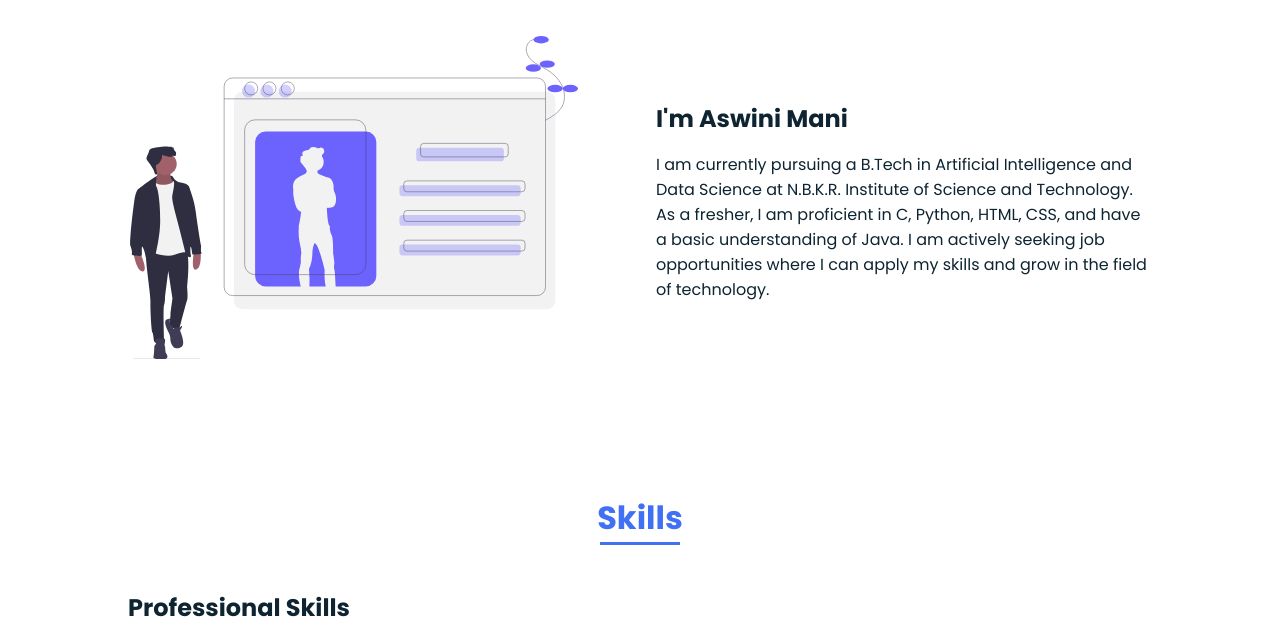
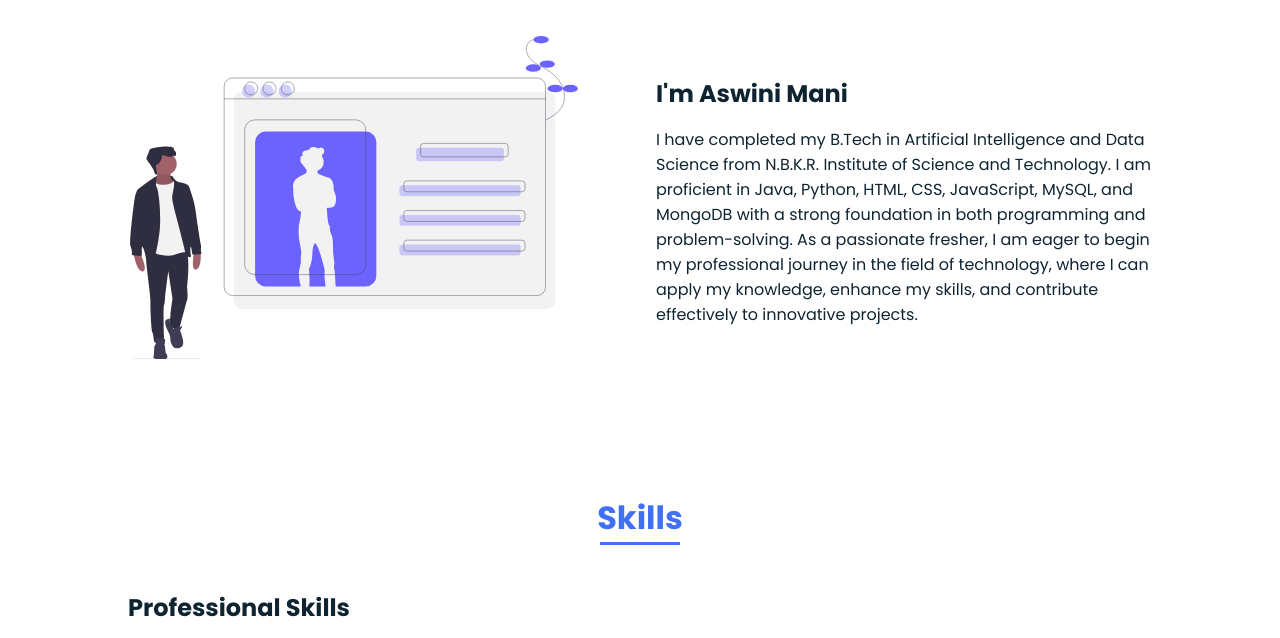
Before and after one commit to Mani-aswini/Portfolio, a plain HTML site: page index.html in a window 1280 px wide. Shown: the part 940-1578 px from the top of the page. Drawn offline with nearby package versions, Linux system fonts and the light colour scheme.

Commit message:
Update index.html

```diff
--- a/index.html
+++ b/index.html
@@ -674,8 +674,7 @@
               I'm Aswini Mani
             </h2>
             <p class="about_text" data-aos="fade-down" data-aos-delay="450">
-                I am currently pursuing a B.Tech in Artificial Intelligence and Data Science at N.B.K.R. Institute of Science and Technology. As a fresher, I am proficient in C, Python, HTML, CSS, and have a basic understanding of Java. I am actively seeking job opportunities where I can apply my skills and grow in the field of technology.
-            </p>
+I have completed my B.Tech in Artificial Intelligence and Data Science from N.B.K.R. Institute of Science and Technology. I am proficient in Java, Python, HTML, CSS, JavaScript, MySQL, and MongoDB with a strong foundation in both programming and problem-solving. As a passionate fresher, I am eager to begin my professional journey in the field of technology, where I can apply my knowledge, enhance my skills, and contribute effectively to innovative projects.            </p>
           </div>
         </div>
       </section>
```
